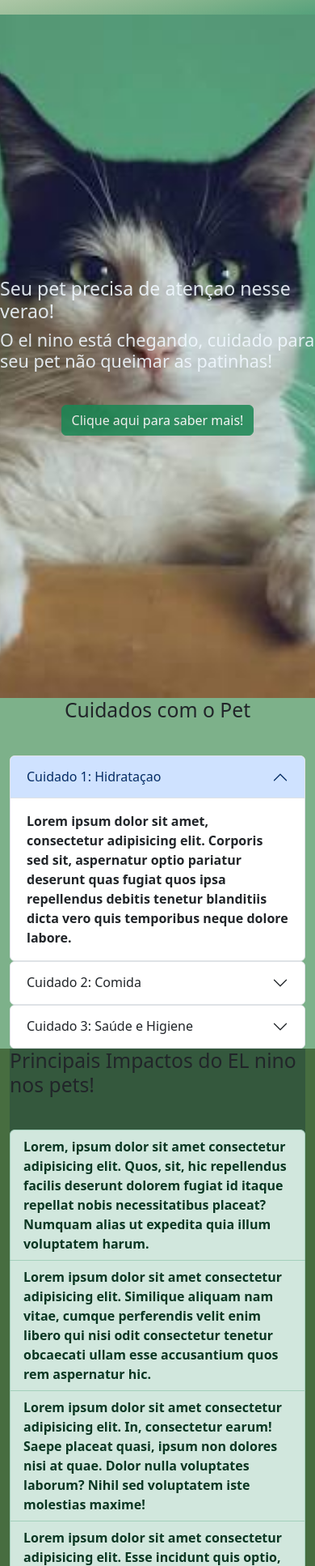
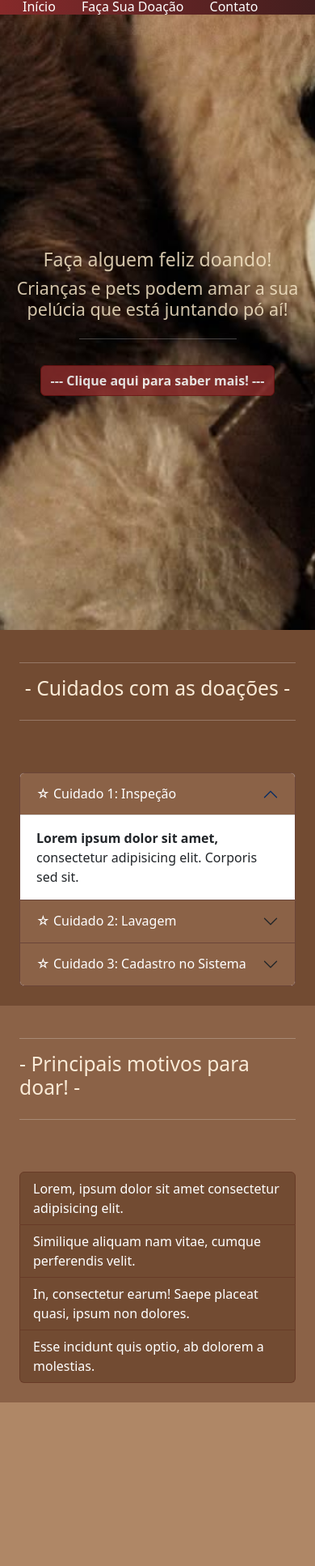
Before and after one commit to agathamsouza/SeletorDeProjetos, a plain HTML site: page projetos/projeto1/projeto1.html in a window 390 px wide. Shown: the part 66-2000 px from the top of the page at 81% size. Drawn offline with nearby package versions, Linux system fonts and the light colour scheme.

Commit message:
Add files via upload

```diff
--- a/projetos/projeto1/projeto1.html
+++ b/projetos/projeto1/projeto1.html
@@ -4,7 +4,7 @@
 <head>
     <meta charset="utf-8">
     <meta name="viewport" content="width=device-width, initial-scale=1">
-    <title>Bootstrap demo</title>
+    <title>Cuidados com o Pet</title>
 
     <style>
         * {
@@ -19,198 +19,184 @@
         }
     </style>
 
-    <link href="https://cdn.jsdelivr.net/npm/bootstrap@5.3.8/dist/css/bootstrap.min.css" rel="stylesheet"
-        integrity="sha384-sRIl4kxILFvY47J16cr9ZwB07vP4J8+LH7qKQnuqkuIAvNWLzeN8tE5YBujZqJLB" crossorigin="anonymous">
+    <!-- CORREÇÃO 1: Versão do Bootstrap corrigida para 5.3.3 -->
+    <link href="https://cdn.jsdelivr.net/npm/bootstrap@5.3.3/dist/css/bootstrap.min.css" rel="stylesheet" crossorigin="anonymous">
 </head>
 
 <body>
 
     <div style="min-height: 100vh;" class="d-flex flex-column">
 
-        <header style="min-height: 10vh;">
-
+        <header id="inicio" style="min-height: 10vh;">
             <nav class="navbar bg-body-tertiary"
-                style="height: 10vh; background-image: linear-gradient(to right bottom, #dae1ce, #bfd0b4, #a0c09d, #7db18a, #55a17b);">
+                style="height: 10vh; background-image: linear-gradient(to left, #421e1e, #532121, #632425, #752728, #862a2a);">
                 <div class="container-fluid">
                     <a class="navbar-brand" href="#">
-                        <img src="./images/icon.png" alt="Logo" width="30" height="30"
-                            class="d-inline-block align-text-top">
-                        - Cuidados com Animais No Verão
+                        <img src="./images/icon.png" alt="Logo" width="30" height="30" class="d-inline-block align-text-top">
+                        <b style="color: rgb(245, 230, 200); font-family: 'Times New Roman', Times, serif; font-size: x-large;"> --- Doe Pelúcias! --- </b>
                     </a>
+                    <ul class="nav justify-content-center">
+                        <li class="nav-item">
+                            <a class="nav-link text-white" aria-current="page" href="#inicio">Início</a>
+                        </li>
+                        <li class="nav-item">
+                            <a class="nav-link text-white" href="#pag2">Faça Sua Doação</a>
+                        </li>
+                        <li class="nav-item">
+                            <a class="nav-link text-white" href="#pag3">Contato</a>
+                        </li>
+                    </ul>
                 </div>
             </nav>
-
         </header>
 
         <main>
             <!-- pagina 1 -->
-            <section style="min-height: 100vh; background-image: url('./images/catwalpaper.jpg');
+            <section style="min-height: 90vh; background-image: url('./images/peluciawall.jpg');
              background-size: cover; background-position: center; background-repeat: no-repeat; display: flex;
              flex-direction: column; align-items: center; justify-content: center;">
 
-                <h3 style="color: rgba(240, 248, 255, 0.89);">
-                    Seu pet precisa de atençao nesse verao!</h3>
-                <h4 style="color: rgba(240, 248, 255, 0.89);">
-                    O el nino está chegando, cuidado para seu pet não queimar as patinhas!</h4>
-                <hr>
+                <h3 style="color: rgba(245, 230, 200, 0.849);">Faça alguem feliz doando!</h3>
+                <h4 style="color: rgba(245, 230, 200, 0.849); text-align: center;">Crianças e pets podem amar a sua pelúcia que está juntando pó aí!</h4>
+                <hr style="width: 50%; color: white;">
                 <a href="#pag2">
-                    <button id="btnpg1" style="opacity: 0.85" class="btn btn-success">Clique aqui para saber
-                        mais!</button>
+                    <button id="btnpg1" style="opacity: 0.85; background-color: #862a2a;border-color: #6d1212;" class="btn btn-success mt-3"><b>--- Clique aqui para saber mais! ---</b></button>
                 </a>
-
             </section>
 
-            <!-- pagina 2 -->
-            <section id="pag2" style="min-height: 100vh; background-color: rgb(71, 109, 64);display: flex;">
-
-                <div class="container-fluid">
-
+            <!-- CORREÇÃO 2: Removido o "display: flex;" do style desta section -->
+            <section id="pag2" style="min-height: 100vh; background-color: rgb(136, 136, 136);">
+                <div class="container-fluid h-100">
                     <div class="row" style="min-height: 100vh;">
 
-                        <!-- coluna esquerda -->
-                        <div class="col-12 col-md-6 d-flex flex-column align-items-center justify-content-center"
-                            style="background-color: #7db18a;">
+                        <!-- Coluna 1 -->
+                        <div class="col-12 col-md-6 d-flex flex-column align-items-center justify-content-center p-4"
+                            style="background-color: #724b32;">
+                            <hr class="w-100" style="border-color:rgb(255, 255, 255)">
+                            <h2 style="color:antiquewhite">- Cuidados com as doações -</h2>
+                            <hr class="w-100" style="border-color:rgb(255, 255, 255)">
+                            <br>
+                            <br>
 
-                            <h2>Cuidados com o Pet</h2>
-
-                            <hr>
-
-                            <div class="accordion" id="accordionExample">
-                                <div class="accordion-item">
-                                    <h2 class="accordion-header">
-                                        <button class="accordion-button" type="button" data-bs-toggle="collapse"
+                            <div class="accordion w-100" id="accordionExample">
+                                <div class="accordion-item" style="border-color: #6b4539;">
+                                    <h2 class="accordion-header" >
+                                        <button style=" border-color: #421e1e;background-color: #8b6247; color: #ffffff;" class="accordion-button" type="button" data-bs-toggle="collapse"
                                             data-bs-target="#collapseOne" aria-expanded="true"
                                             aria-controls="collapseOne">
-                                            Cuidado 1: Hidrataçao
+                                            ☆ Cuidado 1: Inspeção
                                         </button>
                                     </h2>
                                     <div id="collapseOne" class="accordion-collapse collapse show"
                                         data-bs-parent="#accordionExample">
                                         <div class="accordion-body">
-                                            <strong>Lorem ipsum dolor sit amet,
-                                                consectetur adipisicing elit. Corporis
-                                                sed sit, aspernatur optio pariatur deserunt
-                                                quas fugiat quos ipsa repellendus debitis tenetur
-                                                blanditiis dicta vero quis temporibus neque dolore labore.
+                                            <strong>Lorem ipsum dolor sit amet,</strong> consectetur adipisicing elit. Corporis sed sit.
                                         </div>
                                     </div>
                                 </div>
-                                <div class="accordion-item">
+                                <div class="accordion-item" style="border-color: #6b4539;">
                                     <h2 class="accordion-header">
-                                        <button class="accordion-button collapsed" type="button"
+                                        <button  style="background-color: #8b6247; color: #ffffff; border-color: #421e1e;" class="accordion-button collapsed" type="button"
                                             data-bs-toggle="collapse" data-bs-target="#collapseTwo"
                                             aria-expanded="false" aria-controls="collapseTwo">
-                                            Cuidado 2: Comida
+                                            ☆ Cuidado 2: Lavagem
                                         </button>
                                     </h2>
                                     <div id="collapseTwo" class="accordion-collapse collapse"
                                         data-bs-parent="#accordionExample">
                                         <div class="accordion-body">
-                                            <strong>Lorem ipsum dolor sit amet consectetur adipisicing elit.
-                                                Optio corrupti veritatis, consectetur placeat aliquid
-                                                voluptatibus doloremque asperiores excepturi mollitia ab
-                                                perferendis porro incidunt ea voluptates odio aut cum
-                                                sapiente tenetur?
+                                            <strong>Lorem ipsum dolor sit amet.</strong> Optio corrupti veritatis.
                                         </div>
                                     </div>
                                 </div>
-                                <div class="accordion-item">
+                                <div class="accordion-item" style="border-color: #6b4539;">
                                     <h2 class="accordion-header">
-                                        <button class="accordion-button collapsed" type="button"
+                                        <button  style="background-color: #8b6247; color: #ffffff;" class="accordion-button collapsed" type="button"
                                             data-bs-toggle="collapse" data-bs-target="#collapseThree"
                                             aria-expanded="false" aria-controls="collapseThree">
-                                            Cuidado 3: Saúde e Higiene
+                                            ☆ Cuidado 3: Cadastro no Sistema
                                         </button>
                                     </h2>
                                     <div id="collapseThree" class="accordion-collapse collapse"
                                         data-bs-parent="#accordionExample">
                                         <div class="accordion-body">
-                                            <strong>Lorem ipsum dolor, sit amet consectetur adipisicing elit.
-                                                Reprehenderit, perferendis fugit. Incidunt iure quaerat laborum
-                                                aperiam odio, alias dolorem molestias dolor libero itaque nulla
-                                                accusantium, quisquam ea sed quod earum.
+                                            <strong>Lorem ipsum dolor, sit amet.</strong> Reprehenderit, perferendis fugit.
                                         </div>
                                     </div>
                                 </div>
                             </div>
                         </div>
 
-                        <!-- coluna direita -->
-                        <div class="col-12 col-md-6 d-flex flex-column align-items-center"
-                            style="background-color: #34583d;">
+                        <!-- Coluna 2 -->
+                        <div class="col-12 col-md-6 d-flex flex-column align-items-center justify-content-center p-4"
+                            style="background-color: #8b6247; color: white;">
+                            <hr class="w-100" style="border-color:rgb(255, 255, 255)">
+                            <h2 style="color: antiquewhite;">- Principais motivos para doar! -</h2>
+                            <hr class="w-100" style="border-color:rgb(255, 255, 255)">
+                            <br>
+                            <br>
 
-                            <h2>Principais Impactos do EL nino nos pets!</h2>
-                            <hr>
-                            <ul class="list-group">
-                                <li class="list-group-item list-group-item-success" aria-current="true">Lorem, ipsum
-                                    dolor sit amet consectetur
-                                    adipisicing elit. Quos, sit, hic repellendus facilis deserunt dolorem
-                                    fugiat id itaque repellat nobis necessitatibus placeat? Numquam alias
-                                    ut expedita quia illum voluptatem harum.</li>
-                                <li class="list-group-item list-group-item-success">Lorem ipsum dolor sit amet
-                                    consectetur adipisicing
-                                    elit. Similique aliquam nam vitae, cumque perferendis velit enim
-                                    libero qui nisi odit consectetur tenetur obcaecati ullam esse
-                                    accusantium quos rem aspernatur hic.</li>
-                                <li class="list-group-item list-group-item-success">Lorem ipsum dolor sit amet
-                                    consectetur adipisicing
-                                    elit. In, consectetur earum! Saepe placeat quasi, ipsum non dolores
-                                    nisi at quae. Dolor nulla voluptates laborum? Nihil sed voluptatem
-                                    iste molestias maxime!</li>
-                                <li class="list-group-item list-group-item-success">Lorem ipsum dolor sit amet
-                                    consectetur adipisicing
-                                    elit. Esse incidunt quis optio, ab dolorem a molestias tenetur quisquam
-                                    ex reprehenderit, architecto amet! Distinctio aliquid a perspiciatis,
-                                    ipsa ipsam veniam sed!</li>
-                                <li class="list-group-item list-group-item-success">Lorem ipsum dolor sit, amet
-                                    consectetur adipisicing
-                                    elit. Sit cupiditate in voluptas, quaerat dicta explicabo delectus
-                                    blanditiis officia ullam expedita excepturi sint eligendi quia iste
-                                    Rerum cupiditate sapiente fugit dicta?</li>
+                            <ul class="list-group w-100">
+                                <li class="list-group-item list-group-item-success"  style="background-color: #724b32; color: #ffffff; border-color: #683b27;" aria-current="true">
+                                    Lorem, ipsum dolor sit amet consectetur adipisicing elit.
+                                </li>
+                                <li class="list-group-item list-group-item-success"  style="background-color: #724b32; color: #ffffff; border-color: #683b27;">
+                                    Similique aliquam nam vitae, cumque perferendis velit.
+                                </li>
+                                <li class="list-group-item list-group-item-success"  style="background-color: #724b32; color: #ffffff; border-color: #683b27">
+                                    In, consectetur earum! Saepe placeat quasi, ipsum non dolores.
+                                </li>
+                                <li class="list-group-item list-group-item-success"  style="background-color: #724b32; color: #ffffff; border-color: #683b27">
+                                    Esse incidunt quis optio, ab dolorem a molestias.
+                                </li>
+
                             </ul>
-
                         </div>
 
                     </div>
-
                 </div>
-
             </section>
 
             <!-- pagina 3 -->
-            <section style="min-height: 100vh; background-color: rgb(168, 199, 132); " class="d-flex justify-content-center align-items-center flex-column">
+            <section id="pag3" style="min-height: 100vh; background-color: rgb(175, 135, 102); "
+                class="d-flex justify-content-center align-items-center flex-column text-center p-4">
 
-                <h1>Gostaria de mais informaçoes? entre em contato com nossa ong!</h1>
+                <h1 style="color: #694b39;">- Gostaria de mais informações? Entre em contato conosco! -</h1>
+                <hr class="w-100" style="color: #ffffff;">
 
-                <hr>
-
-                <form>
+                <form style="width: 100%; max-width: 400px; text-align: left;">
                     <div class="mb-3">
-                        <label for="exampleInputEmail1" class="form-label">Email:</label>
+                        <label for="exampleInputEmail1" class="form-label" style="color: #ffffff;">Email:</label>
                         <input type="email" class="form-control" id="exampleInputEmail1" aria-describedby="emailHelp">
-                        <div id="emailHelp" class="form-text">nao vamos compartilhar seu email.</div>
+                        <div id="emailHelp" class="form-text" style="color: #ffffffa2;">Não vamos compartilhar seu email.</div>
                     </div>
                     <div class="mb-3">
-                        <label for="exampleInputPassword1" class="form-label">Nome:</label>
-                        <input type="password" class="form-control" id="exampleInputPassword1">
+                        <label for="exampleInputPassword1" class="form-label" style="color: #ffffff;">Nome:</label>
+                        <input type="text" class="form-control" id="exampleInputPassword1">
                     </div>
-
-                    <button type="submit" class="btn btn-primary">enviar</button>
+                    <button style="background-color: #862a2a;border-color: #6d1212;"type="submit" class="btn btn-primary w-100">Enviar</button>
                 </form>
-
             </section>
-
         </main>
 
-        <footer class="mt-auto" style="min-height: 10vh; background-color: rgb(37, 11, 11);">
-
+        <footer class="mt-auto d-flex align-items-center justify-content-center" style="min-height: 10vh; background-color: #6d1212;">
+            <ul class="nav justify-content-center">
+                <li class="nav-item">
+                    <a class="nav-link text-white" aria-current="page" href="#inicio">- Início -</a>
+                </li>
+                <li class="nav-item">
+                    <a class="nav-link text-white" href="#pag2">Cuidados</a>
+                </li>
+                <li class="nav-item">
+                    <a class="nav-link text-white" href="#pag3">Contato</a>
+                </li>
+            </ul>
         </footer>
 
     </div>
 
-    <script src="https://cdn.jsdelivr.net/npm/bootstrap@5.3.8/dist/js/bootstrap.bundle.min.js"
-        integrity="sha384-FKyoEForCGlyvwx9Hj09JcYn3nv7wiPVlz7YYwJrWVcXK/BmnVDxM+D2scQbITxI"
-        crossorigin="anonymous"></script>
+    <!-- CORREÇÃO 3: Versão do script corrigida para 5.3.3 -->
+    <script src="https://cdn.jsdelivr.net/npm/bootstrap@5.3.3/dist/js/bootstrap.bundle.min.js" crossorigin="anonymous"></script>
 </body>
 
 </html>
```
Also changed, not shown: projetos/projeto1/images/icon.png, projetos/projeto1/images/peluciawall.jpg (added).
